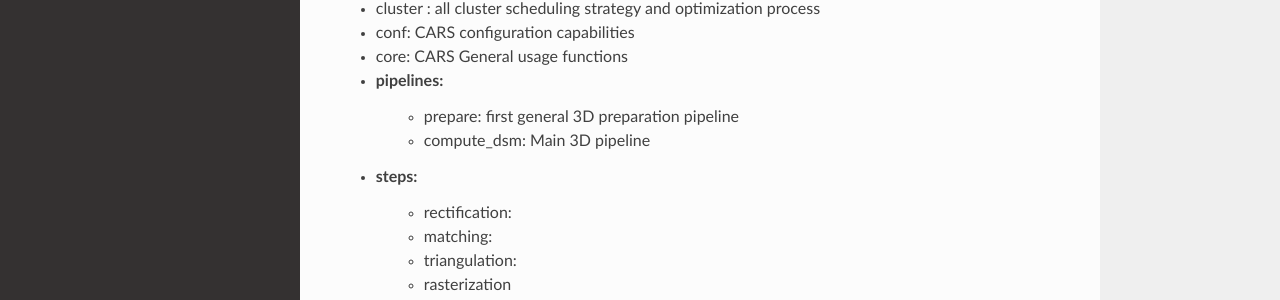
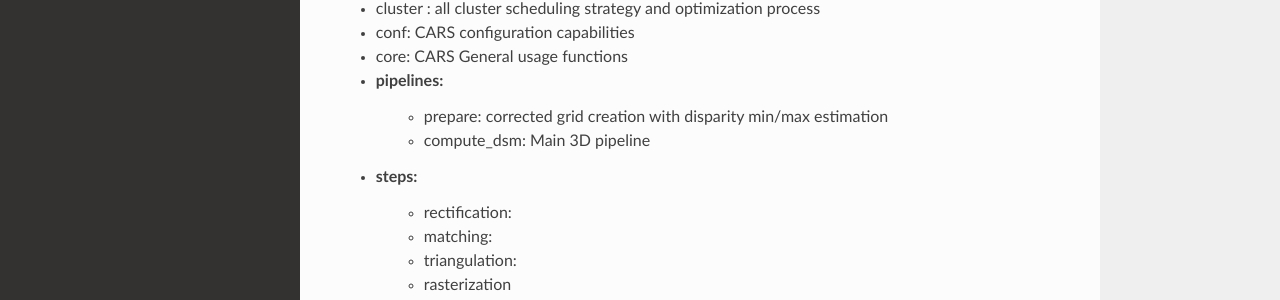
Before and after one commit to CNES/cars, a Sphinx documentation site: the page built from docs/source/design/architecture.rst, in a window 1280 px wide and 1162 px high. Shown: the part 735-1035 px from the top of the window. Built offline with Sphinx 7.4.7 and the Read the Docs theme 2.0.0, drawn with Linux system fonts in a browser that asks for light colours.

Commit message:
Apply suggestion to docs/source/design/architecture.rst

```diff
--- a/docs/source/design/architecture.rst
+++ b/docs/source/design/architecture.rst
@@ -38,7 +38,7 @@
 * conf: CARS configuration capabilities
 * core: CARS General usage functions
 * pipelines:
-    - prepare: first general 3D preparation pipeline
+    - prepare: corrected grid creation with disparity min/max estimation
     - compute_dsm: Main 3D pipeline
 * steps:
     - rectification:
```
